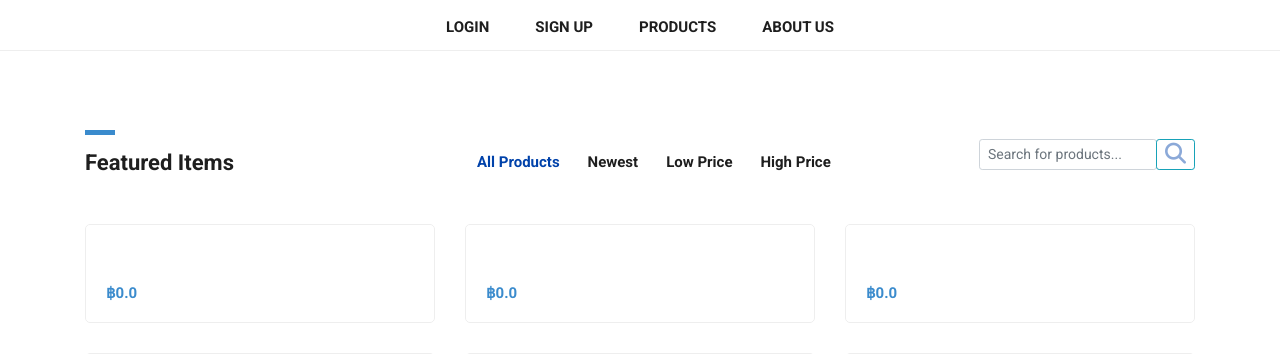
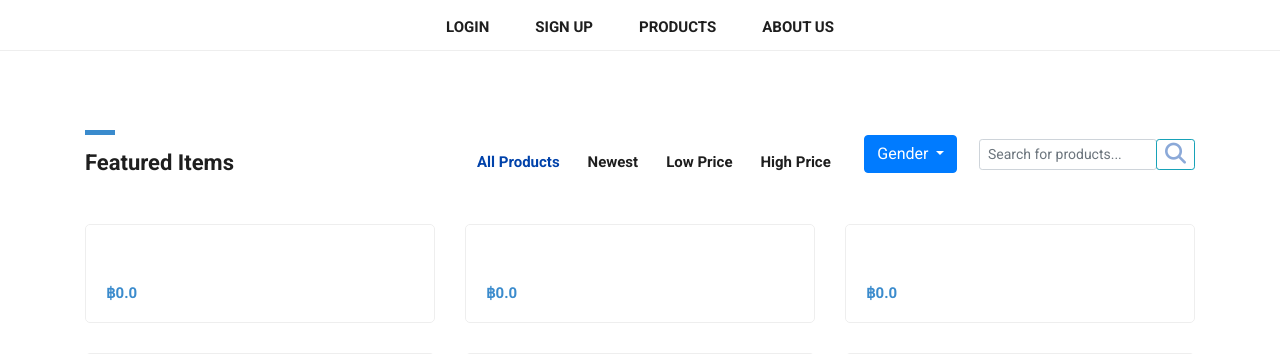
Before and after one commit to ku-market-place/ku-market-place, a Django app: page /ku-market-place/product/ in a window 1280 px wide. Shown: the part 140-494 px from the top of the page. Run offline with Django 4.2, Linux system fonts and the light colour scheme; data comes from the database, SQL or seed files in the repository; some libraries are stand-ins or nearby versions.

Commit message:
Add dropdown gender in html

```diff
--- a/ku_market_place/templates/ku_market_place/products.html
+++ b/ku_market_place/templates/ku_market_place/products.html
@@ -3,10 +3,10 @@
 {% load static %}
 
 {% block content %}
-<!-- Include jQuery -->
+
 <script src="https://code.jquery.com/jquery-3.6.4.min.js"></script>
+<script src="https://cdn.jsdelivr.net/npm/bootstrap@5.3.0/dist/js/bootstrap.bundle.min.js"></script>
 
-<!-- Include Isotope library -->
 <script src="https://cdnjs.cloudflare.com/ajax/libs/jquery.isotope/3.0.6/isotope.pkgd.min.js"></script>
 
 <div class="featured-page">
@@ -25,6 +25,16 @@
                         <button class="btn btn-primary" data-filter=".new">Newest</button>
                         <button class="btn btn-primary" data-filter=".low">Low Price</button>
                         <button class="btn btn-primary" data-filter=".high">High Price</button>
+                    </div>
+                    <div class="dropdown">
+                        <button class="btn btn-primary dropdown-toggle" type="button" id="genderDropdown" data-bs-toggle="dropdown" aria-expanded="false">
+                            Gender
+                        </button>
+                        <ul class="dropdown-menu" aria-labelledby="genderDropdown">
+                            {% for gender in gender_lists %}
+                                <li><a class="dropdown-item gender-option" href="#" data-gender="{{ gender }}">{{ gender }}</a></li>
+                            {% endfor %}
+                        </ul>
                     </div>
 
                     <form action="{% url 'ku-market-place:product' %}" class="form-inline">
@@ -66,4 +76,12 @@
     </div>
 </div>
 
+<script>
+  // Update Gender button text when an option is selected
+  $('.gender-option').on('click', function() {
+    var selectedGender = $(this).data('gender');
+    $('#genderDropdown').text(selectedGender);
+  });
+</script>
+
 {% endblock %}
--- a/ku_market_place/views.py
+++ b/ku_market_place/views.py
@@ -15,6 +15,8 @@ class ProductView(generic.ListView):
         return Product.objects.all()
 
     def get(self, request, *args, **kwargs):
+        gender = (Product.objects.values_list("gender", flat=True)
+                  .distinct().order_by("gender"))
         search_product = request.GET.get('search')
         if search_product:
             product_lists = Product.objects.filter(
@@ -24,19 +26,28 @@ class ProductView(generic.ListView):
                 return render(
                     request,
                     self.template_name,
-                    context={"product_lists": product_lists},
+                    context={
+                        "product_lists": product_lists,
+                        "gender_lists": gender
+                    },
                 )
 
             return render(
                 request,
                 self.template_name,
-                context={"product_lists": []},
+                context={
+                    "product_lists": [],
+                    "gender_lists": gender
+                },
             )
 
         return render(
             request,
             self.template_name,
-            context={"product_lists": self.get_queryset()},
+            context={
+                "product_lists": self.get_queryset(),
+                "gender_lists": gender
+            }
         )
 
 
```
